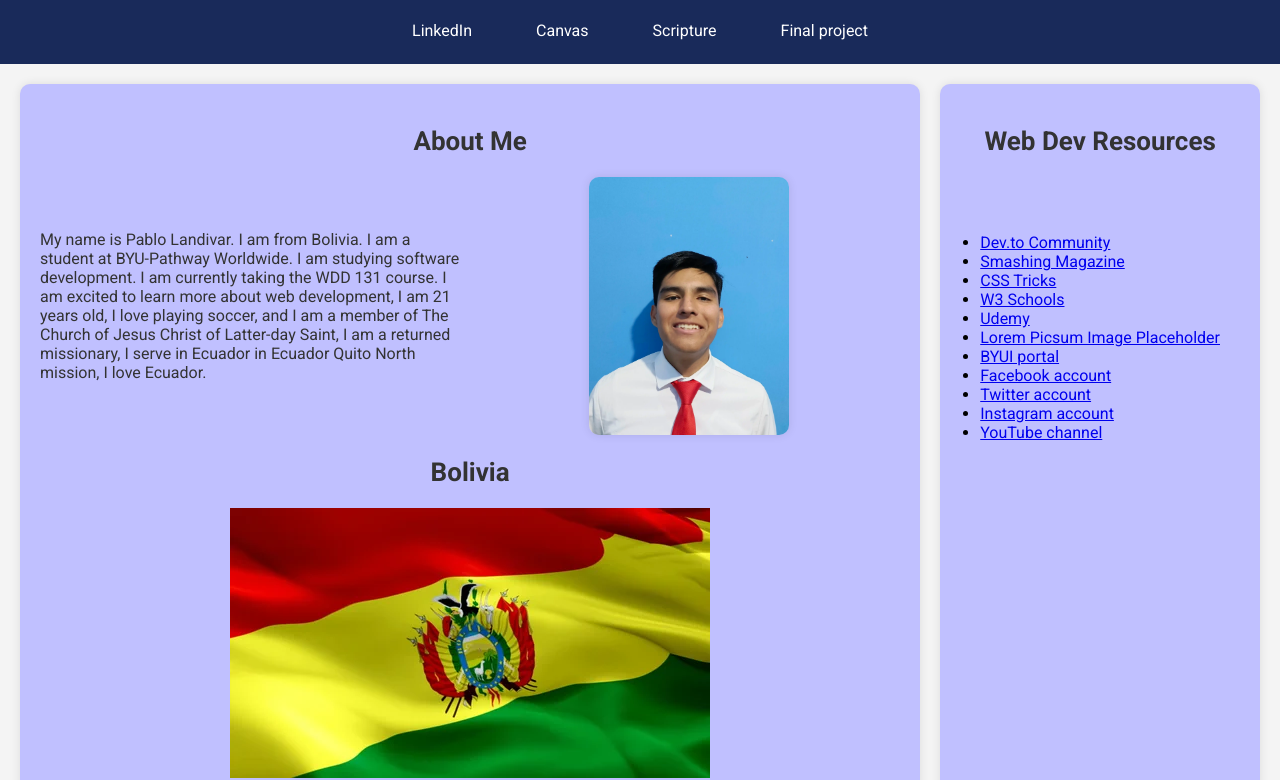
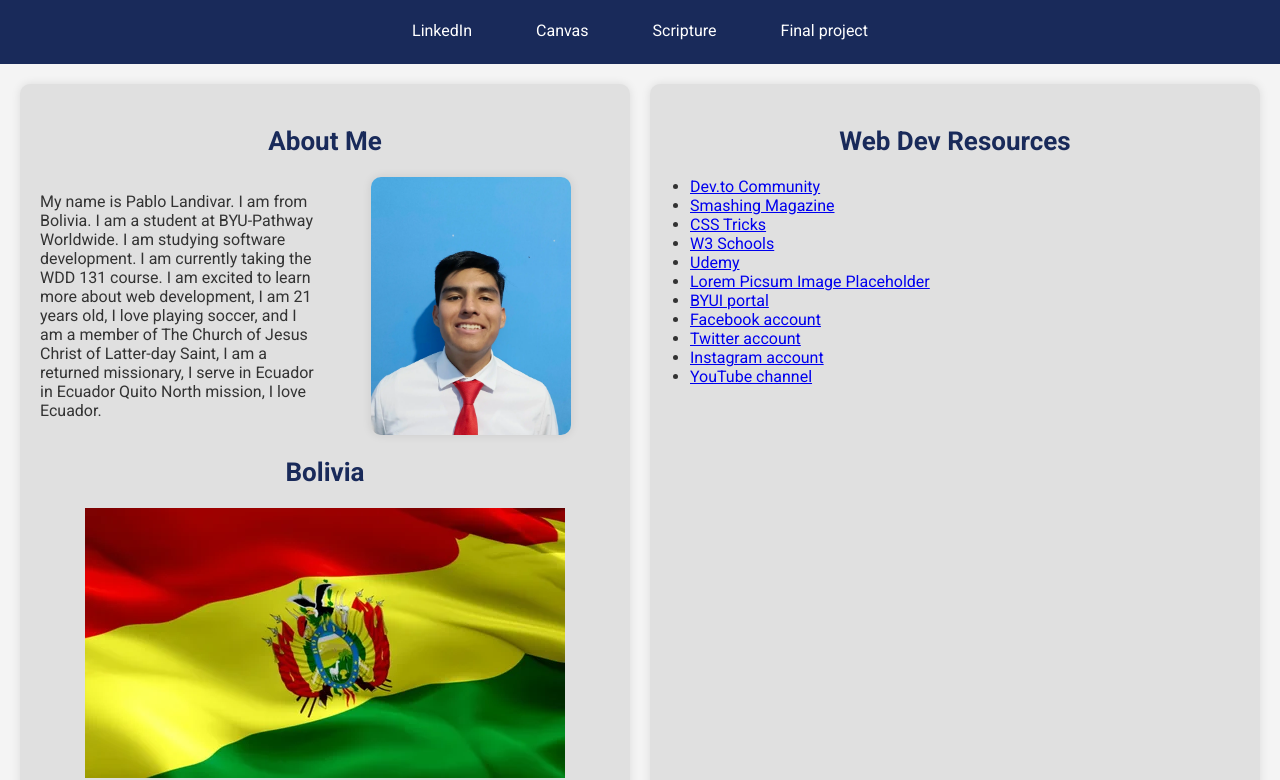
Before and after one commit to plandi03/wdd131, a plain HTML site: page index.html in a window 1280 px wide. Shown: the part 57-837 px from the top of the page. Drawn offline with Linux system fonts and the light colour scheme.

Commit message:
Define color palette in CSS for improved maintainability and consistency

```diff
--- a/styles/base.css
+++ b/styles/base.css
@@ -1,16 +1,28 @@
+/* Define color palette in :root */
+:root {
+    --dark-blue-1: #192a5a;
+    --dark-blue-2: #1f3a73;
+    --dark-blue-3: #2c4a8a;
+    --dark-blue-4: #3a5ba1;
+    --dark-blue-5: #486cb8;
+    --light-blue: #e0e0e0;
+    --white: #ffffff;
+    --gray: #f4f4f4;
+    --text-color: #333;
+}
 
 /* General Styles */
 body {
     font-family: 'Roboto', sans-serif;
     margin: 0;
     padding: 0;
-    background-color: #f4f4f4;
-    color: #333;
+    background-color: var(--gray);
+    color: var(--text-color);
 }
 
 header {
-    background-color: #192a5a;
-    color: white;
+    background-color: var(--dark-blue-1);
+    color: var(--white);
     padding: 1rem;
     text-align: center;
 }
@@ -27,21 +39,19 @@ nav {
 }
 
 nav a {
-    color: white;
+    color: var(--white);
     text-decoration: none;
     padding: 0.5rem 1rem;
     transition: background-color 0.3s ease;
 }
 
 nav a:hover {
-
-    background-color: #192a5a;
+    background-color: var(--dark-blue-2);
 }
 
 main {
     display: grid;
-    grid-template-columns: auto auto;
-    grid-template-rows: auto 1fr auto;
+    grid-template-columns: 1fr 1fr;
     gap: 20px;
     margin: 20px;
 }
@@ -60,49 +70,39 @@ main {
     box-shadow: 0 0 10px rgba(0, 0, 0, 0.1);
 }
 
-.card-01 {
-    display: grid;
-    grid-template-columns: auto;
-    grid-template-rows: 1fr auto auto;
+.card-01, .card-02 {
+    padding: 20px;
+    background-color: var(--light-blue);
+    color: var(--text-color);
+    text-align: center;
+    border-radius: 10px;
+    box-shadow: 0 0 10px rgba(0, 0, 0, 0.1);
 }
 
-.card-01 {
-    grid-column: 1;
-    grid-row: 1;
-    padding: 20px;
-    background-color: rgb(192, 192, 255);
-    color: var(--headline-color-on-color);
-    text-align: center;
-}
-
-.card-01 h2 {
-    grid-row: 1;
+.card-01 h2, .card-02 h2 {
     font-size: 26px;
-    color: var(--heading-font);
-    background-color: var(--headline-color-on-white);
-
+    color: var(--dark-blue-1);
 }
 
 .story {
-    grid-row: 2;
     display: grid;
     grid-template-columns: 1fr 1fr;
     gap: 15px;
 }
 
 .story p {
-grid-column:  1;
-color: var(--paragraph-color-on-white);
-margin: auto;
-text-align: left;
+    grid-column: 1;
+    color: var(--text-color);
+    margin: auto;
+    text-align: left;
 }
+
 .story img {
     grid-column: 2;
     margin: auto;
 }
 
 .bolivia {
-    grid-row: 3;
     display: grid;
     grid-template-columns: 1fr 1fr;
     grid-template-rows: auto auto;
@@ -113,73 +113,49 @@ text-align: left;
     font-size: 25px;
     grid-column: 1 / 3;
     grid-row: 1;
-    color: var(--headline-color-on-white);
-    background-color: var(--accent3-color);
+    color: var(--dark-blue-1);
+    background-color: var(--light-blue);
     margin: 0;
-    padding: 10px ;
+    padding: 10px;
     text-align: center;
-    border-bottom: rgb(106, 104, 104) 3px solid ;
+    border-bottom: 3px solid var(--dark-blue-3);
 }
+
 .bolivia img {
     grid-column: 1;
     grid-row: 2;
     margin: auto;
-
 }
 
 .bolivia p {
     grid-column: 2;
     grid-row: 2;
-    color: var(--paragraph-color-on-white);
+    color: var(--text-color);
     margin: auto;
     text-align: left;
 }
-.card-02 {
-    display: grid;
-    grid-template-columns: auto;
-    grid-template-rows: auto 1fr;
-    gap: 20px;
-    grid-column: 2;
-    grid-row: 1;
-    padding: 20px;
-    background-color: rgb(192, 192, 255);
-    color: var(--headline-color-on-color);
-    text-align: center;
-}
-
-.card-02 h2 {
-    grid-row: 1;
-    font-size: 26px;
-    color: var(--heading-font);
-    background-color: var(--headline-color-on-white);
-}
 
 .card-02 p {
-    color: var(--paragraph-color-on-color);
+    color: var(--text-color);
 }
 
 .card-02 div {
-    grid-row: 2;
     margin: 20px;
 }
 
 .card-02 ul {
-    color: black;
+    color: var(--text-color);
     padding: 0;
     text-align: left;
 }
 
-.card-01, .card-02 {
-    border-radius: 10px;
-    box-shadow: 0 0 10px rgba(0, 0, 0, 0.1);
+footer {
+    background-color: var(--dark-blue-1);
+    color: var(--white);
+    text-align: center;
+    padding: 1rem;
 }
+
 footer p {
     margin: 0.5rem 0;
 }
-
-footer {
-    background-color: #192a5a;
-    color: white;
-    text-align: center;
-    padding: 1rem;
-}
```
